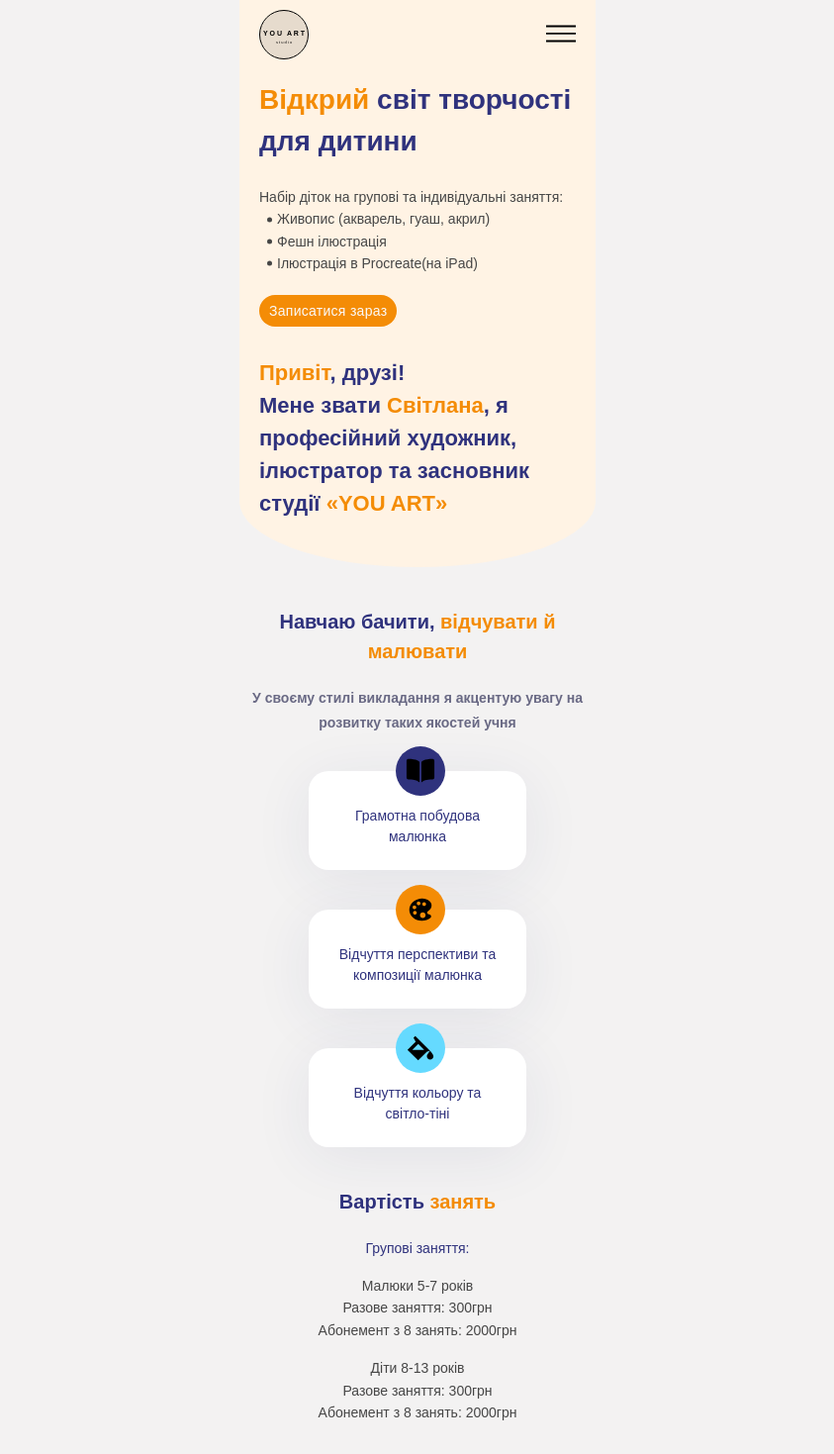
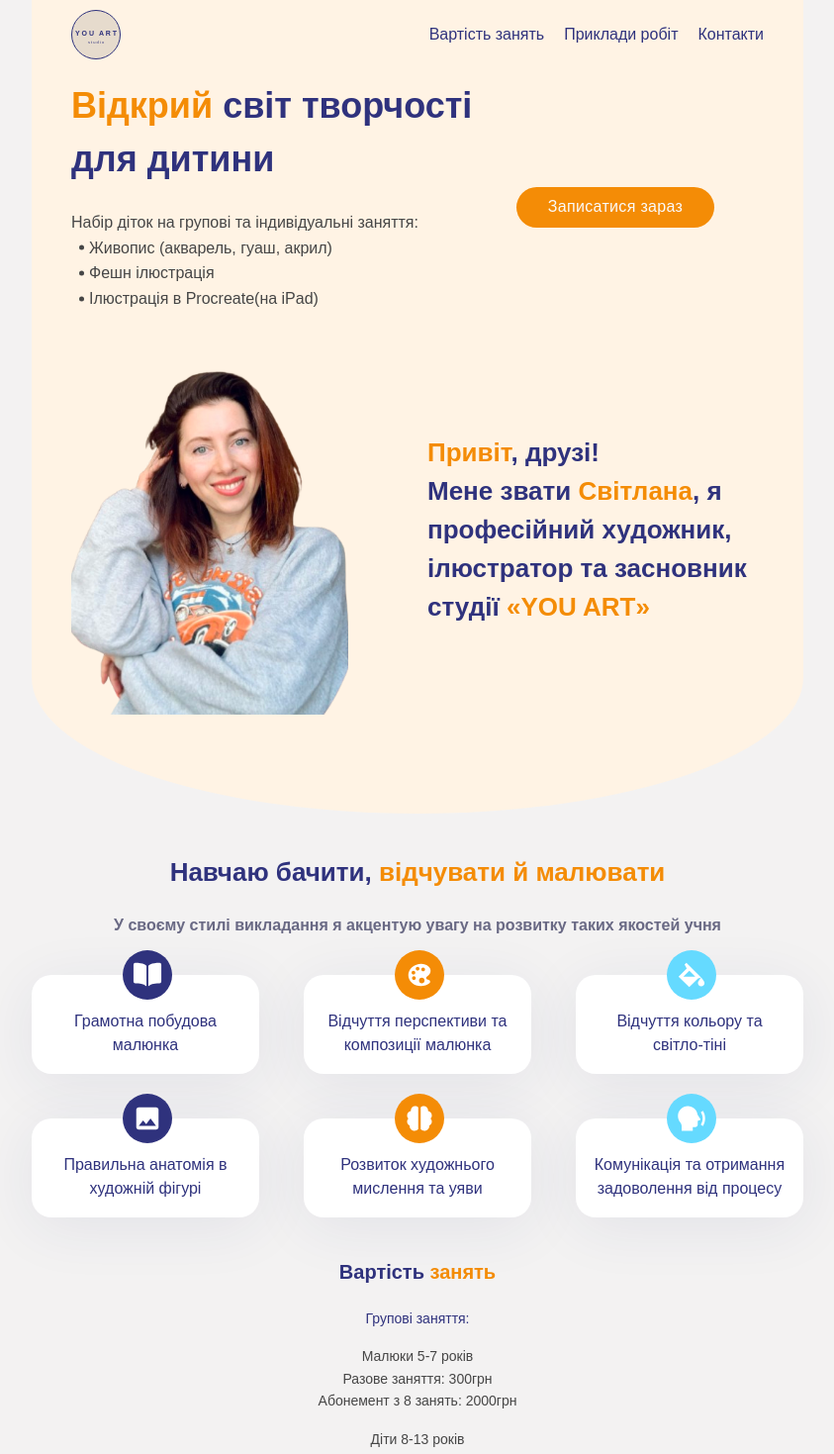
Before and after one commit to SerhiiMordvaniuk/you-art, a React (Vite) app: page / in a window 1280 px wide. Shown: the top 1469 px of the page at 99% size, without its empty margins (218-1061 px from the left). Built offline with nearby package versions, Linux system fonts and the light colour scheme.

Commit message:
laptop: header, about, benefit, hero

```diff
--- a/src/App.css
+++ b/src/App.css
@@ -9,3 +9,9 @@
   max-width: 360px;
   margin: 0 auto;
 }
+
+@media (min-width: 780px) {
+  .container {
+    max-width: 780px;
+  }
+}
--- /dev/null
+++ b/src/Hooks/screenwidth.js
@@ -0,0 +1,26 @@
+import { useState, useEffect } from "react";
+
+function useDeviceType() {
+  const getDeviceType = (width) => {
+    if (width < 780) return "mobile";
+    if (width < 1280) return "tablet";
+    return "laptop";
+  };
+
+  const [deviceType, setDeviceType] = useState(
+    getDeviceType(window.innerWidth)
+  );
+
+  useEffect(() => {
+    const handleResize = () => {
+      setDeviceType(getDeviceType(window.innerWidth));
+    };
+
+    window.addEventListener("resize", handleResize);
+    return () => window.removeEventListener("resize", handleResize);
+  }, []);
+
+  return deviceType;
+}
+
+export default useDeviceType;
--- a/src/components/About/About.jsx
+++ b/src/components/About/About.jsx
@@ -2,23 +2,28 @@ import React from "react";
 
 import s from "./About.module.css";
 import clsx from "clsx";
+import useDeviceType from "../../Hooks/screenwidth";
 
 const About = () => {
-  const isMobil = true;
+  const device = useDeviceType();
+
   return (
     <div className="container">
       <div className={s.wrapper}>
+        <img
+          className={
+            device === "tablet" || device === "laptop" ? s.photo : s.hidden
+          }
+          src="/img/normpthoto.png"
+          alt="teacher"
+          width={492}
+        />
         <h2 className={s.title}>
           <span className={s.accent}>Привіт</span>, друзі! <br />
           Мене звати <span className={s.accent}>Світлана</span>, я професійний
           художник, ілюстратор та засновник студії{" "}
           <span className={s.accent}>«YOU ART»</span>
         </h2>
-        <img
-          className={clsx(s.photo, isMobil && s.hidden)}
-          src="/img/normpthoto.png"
-          alt="teacher"
-        />
       </div>
     </div>
   );
--- a/src/components/About/About.module.css
+++ b/src/components/About/About.module.css
@@ -19,8 +19,22 @@
 }
 
 .photo {
+  width: 280px;
 }
 
 .hidden {
   display: none;
 }
+
+@media (min-width: 780px) {
+  .wrapper {
+    display: flex;
+    padding: 10px 40px 100px 40px;
+    display: flex;
+    align-items: center;
+    gap: 80px;
+  }
+  .title {
+    font-size: 26px;
+  }
+}
--- a/src/components/Benefits/Benefits.jsx
+++ b/src/components/Benefits/Benefits.jsx
@@ -2,17 +2,17 @@ import React from "react";
 
 import s from "./Benefits.module.css";
 
-import { FaBookBookmark } from "react-icons/fa6";
 import { IoIosColorPalette } from "react-icons/io";
 import { IoMdColorFill } from "react-icons/io";
 import { RiSpeakFill } from "react-icons/ri";
 import { MdInsertPhoto } from "react-icons/md";
 import { RiBrain2Fill } from "react-icons/ri";
 import { IoBook } from "react-icons/io5";
-import clsx from "clsx";
+import useDeviceType from "../../Hooks/screenwidth";
 
 const Benefits = () => {
-  const isMobile = true;
+  const device = useDeviceType();
+
   return (
     <div className="container">
       <div className={s.wrapper}>
@@ -26,7 +26,7 @@ const Benefits = () => {
         <ul className={s.list}>
           <li className={s.item}>
             <div className={s.iconbg1}>
-              <IoBook size={30} />
+              <IoBook size={30} color="fff" />
             </div>
             <p className={s.text}>
               Грамотна побудова <br />
@@ -35,30 +35,30 @@ const Benefits = () => {
           </li>
           <li className={s.item}>
             <div className={s.iconbg2}>
-              <IoIosColorPalette size={30} />
+              <IoIosColorPalette size={30} color="fff" />
             </div>
             <p className={s.text}>Відчуття перспективи та композиції малюнка</p>
           </li>
           <li className={s.item}>
             <div className={s.iconbg3}>
-              <IoMdColorFill size={30} />
+              <IoMdColorFill size={30} color="fff" />
             </div>
             <p className={s.text}>
               Відчуття кольору та <br /> світло-тіні
             </p>
           </li>
-          <li className={clsx(s.item, isMobile && s.hidden)}>
+          <li className={device === "mobile" ? s.hidden : s.item}>
             <div className={s.iconbg1}>
-              <MdInsertPhoto size={30} />
+              <MdInsertPhoto size={30} color="fff" />
             </div>
             <p className={s.text}>
               Правильна анатомія в <br />
               художній фігурі
             </p>
           </li>
-          <li className={clsx(s.item, isMobile && s.hidden)}>
+          <li className={device === "mobile" ? s.hidden : s.item}>
             <div className={s.iconbg2}>
-              <RiBrain2Fill size={30} />
+              <RiBrain2Fill size={30} color="fff" />
             </div>
             <p className={s.text}>
               {" "}
@@ -66,9 +66,9 @@ const Benefits = () => {
               мислення та уяви
             </p>
           </li>
-          <li className={clsx(s.item, isMobile && s.hidden)}>
+          <li className={device === "mobile" ? s.hidden : s.item}>
             <div className={s.iconbg3}>
-              <RiSpeakFill size={30} />
+              <RiSpeakFill size={30} color="fff" />
             </div>
             <p className={s.text}>
               Комунікація та отримання задоволення від процесу
--- a/src/components/Benefits/Benefits.module.css
+++ b/src/components/Benefits/Benefits.module.css
@@ -93,3 +93,30 @@
 .hidden {
   display: none;
 }
+
+@media (min-width: 780px) {
+  .title {
+    font-size: 26px;
+  }
+  .slogan {
+    font-size: 16px;
+  }
+  .text {
+    font-size: 16px;
+  }
+  .list {
+    flex-direction: row;
+    flex-wrap: wrap;
+    gap: 0;
+    row-gap: 45px;
+  }
+
+  .item {
+    width: calc(33.333% - 30px);
+    margin-right: 45px;
+  }
+
+  .item:nth-child(3n) {
+    margin-right: 0;
+  }
+}
--- a/src/components/Footer/Footer.jsx
+++ b/src/components/Footer/Footer.jsx
@@ -11,7 +11,7 @@ import { MdOutlinePlace } from "react-icons/md";
 const Footer = () => {
   return (
     <footer>
-      <div className="container">
+      <div className="container" id="contacts">
         <div className={s.wrapper}>
           <div className={s.logodiv}>
             <div className={s.logo}>
--- a/src/components/Header/Header.jsx
+++ b/src/components/Header/Header.jsx
@@ -1,4 +1,4 @@
-import React, { useState } from "react";
+import { useState } from "react";
 
 import s from "./Header.module.css";
 
@@ -6,9 +6,11 @@ import { VscMenu } from "react-icons/vsc";
 import { AiOutlineClose } from "react-icons/ai";
 
 import MobileMenu from "../MobileMenu/MobileMenu";
+import useDeviceType from "../../Hooks/screenwidth";
 
 const Header = () => {
   const [isMobMenuOpen, setIsMobMenuOpen] = useState(false);
+  const device = useDeviceType();
 
   const mobMenuToggle = () => {
     if (isMobMenuOpen) {
@@ -31,13 +33,32 @@ const Header = () => {
             </p>
             <p className={s.studio}>s t u d i o</p>
           </div>
-          <button onClick={mobMenuToggle}>
+          {device === "tablet" || device === "laptop" ? (
+            <nav className={s.navigation}>
+              <a href="#prices" className={s.link}>
+                Вартість занять
+              </a>
+              <a href="#example" className={s.link}>
+                Приклади робіт
+              </a>
+              <a href="#contacts" className={s.link}>
+                Контакти
+              </a>
+            </nav>
+          ) : (
+            ""
+          )}
+          {device === "mobile" ? (
+            <button className={s.mobmenu} onClick={mobMenuToggle}>
               {isMobMenuOpen ? (
                 <AiOutlineClose size={30} />
               ) : (
                 <VscMenu size={30} />
               )}
             </button>
+          ) : (
+            ""
+          )}
         </div>
       </div>
       {isMobMenuOpen ? <MobileMenu onClick={mobMenuToggle} /> : null}
--- a/src/components/Header/Header.module.css
+++ b/src/components/Header/Header.module.css
@@ -9,12 +9,13 @@
   border-radius: 50%;
   width: 50px;
   height: 50px;
-  border: 1px solid black;
+  border: 1px solid #2f327d;
   display: flex;
   flex-direction: column;
   justify-content: center;
   padding-top: 5px;
   background-color: #e6dbcd;
+  color: #2f327d;
 }
 
 .art {
@@ -32,3 +33,29 @@
   font-weight: 400;
   font-size: 4px;
 }
+
+.navigation {
+  display: flex;
+  align-items: center;
+  gap: 20px;
+}
+
+.link {
+  font-family: var(--font-family);
+  font-weight: 400;
+  font-size: 16px;
+  color: #2f327d;
+  transition: all 250ms ease;
+}
+
+.link:hover,
+.link:focus,
+.link:active {
+  color: #f48c06;
+}
+
+@media (min-width: 780px) {
+  .wrapper {
+    padding: 10px 40px;
+  }
+}
--- a/src/components/Hero/Hero.jsx
+++ b/src/components/Hero/Hero.jsx
@@ -6,6 +6,7 @@ const Hero = () => {
   return (
     <div className="container">
       <div className={s.wrapper}>
+        <div>
           <h1 className={s.title}>
             <span className={s.accent}>Відкрий</span> світ творчості для дитини
           </h1>
@@ -17,6 +18,7 @@ const Hero = () => {
             <li className={s.item}>Фешн ілюстрація</li>
             <li className={s.item}>Ілюстрація в Procreate(на iPad)</li>
           </ul>
+        </div>
         <a
           className={s.link}
           href="https://t.me/svitlanakorinevska"
--- a/src/components/Hero/Hero.module.css
+++ b/src/components/Hero/Hero.module.css
@@ -64,3 +64,29 @@
 .link:active {
   background: linear-gradient(135deg, #fbbf24, #f48c06);
 }
+
+@media (min-width: 780px) {
+  .wrapper {
+    display: flex;
+    align-items: center;
+    padding-left: 40px;
+    padding-right: 40px;
+  }
+  .title {
+    font-size: 36px;
+    width: 450px;
+  }
+  .link {
+    font-size: 16px;
+    width: 180px;
+    height: 25px;
+    display: flex;
+    align-items: center;
+    justify-content: center;
+  }
+
+  .text,
+  .item {
+    font-size: 16px;
+  }
+}
--- a/src/components/MobileMenu/MobileMenu.jsx
+++ b/src/components/MobileMenu/MobileMenu.jsx
@@ -9,6 +9,7 @@ import { MdOutlinePlace } from "react-icons/md";
 const MobileMenu = ({ onClick }) => {
   return (
     <div className="container">
+      <div className={s.menu}>
         <div className={s.wrapper}>
           <nav>
             <ul className={s.list}>
@@ -23,7 +24,7 @@ const MobileMenu = ({ onClick }) => {
                 </a>
               </li>
               <li>
-              <a href="" className={s.link} onClick={onClick}>
+                <a href="#contacts" className={s.link} onClick={onClick}>
                   Контакти
                 </a>
               </li>
@@ -57,6 +58,7 @@ const MobileMenu = ({ onClick }) => {
           </div>
         </div>
       </div>
+    </div>
   );
 };
 
```
Lines whose indentation alone changed are shown as unchanged.
